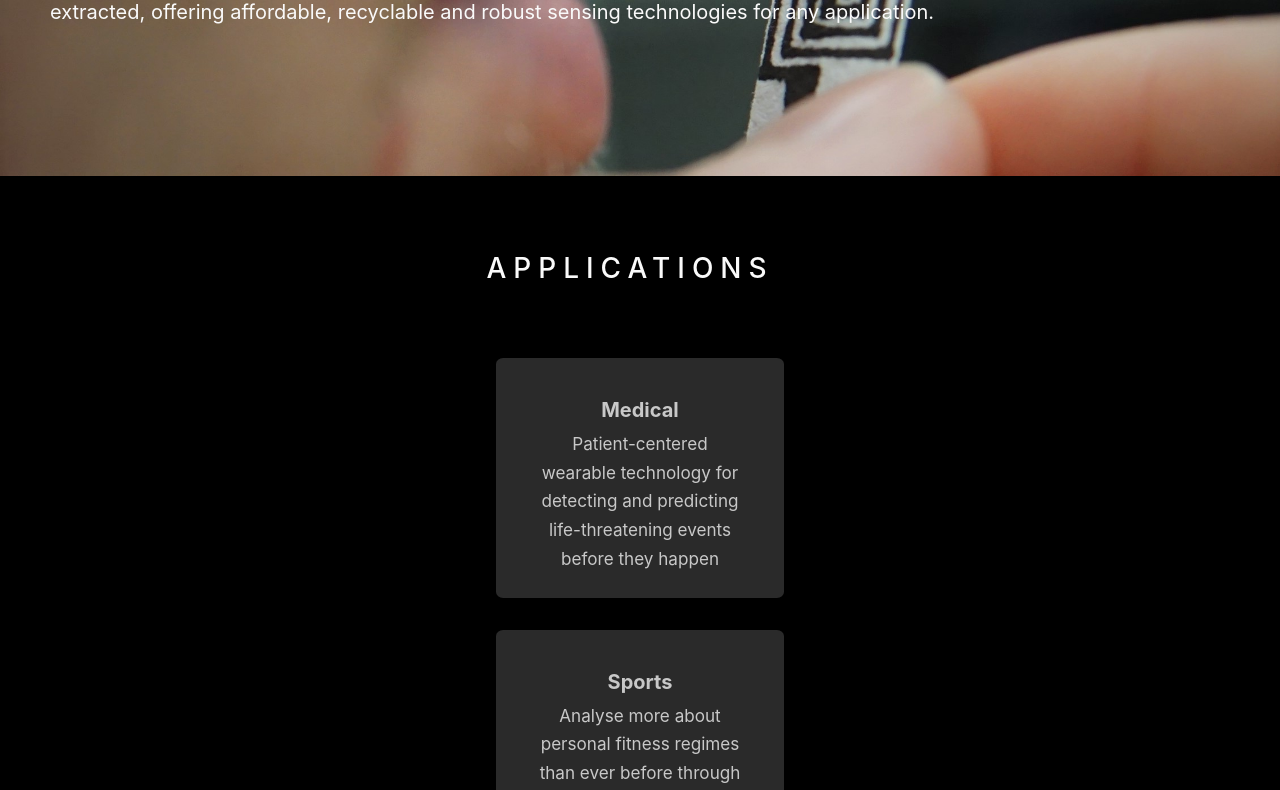
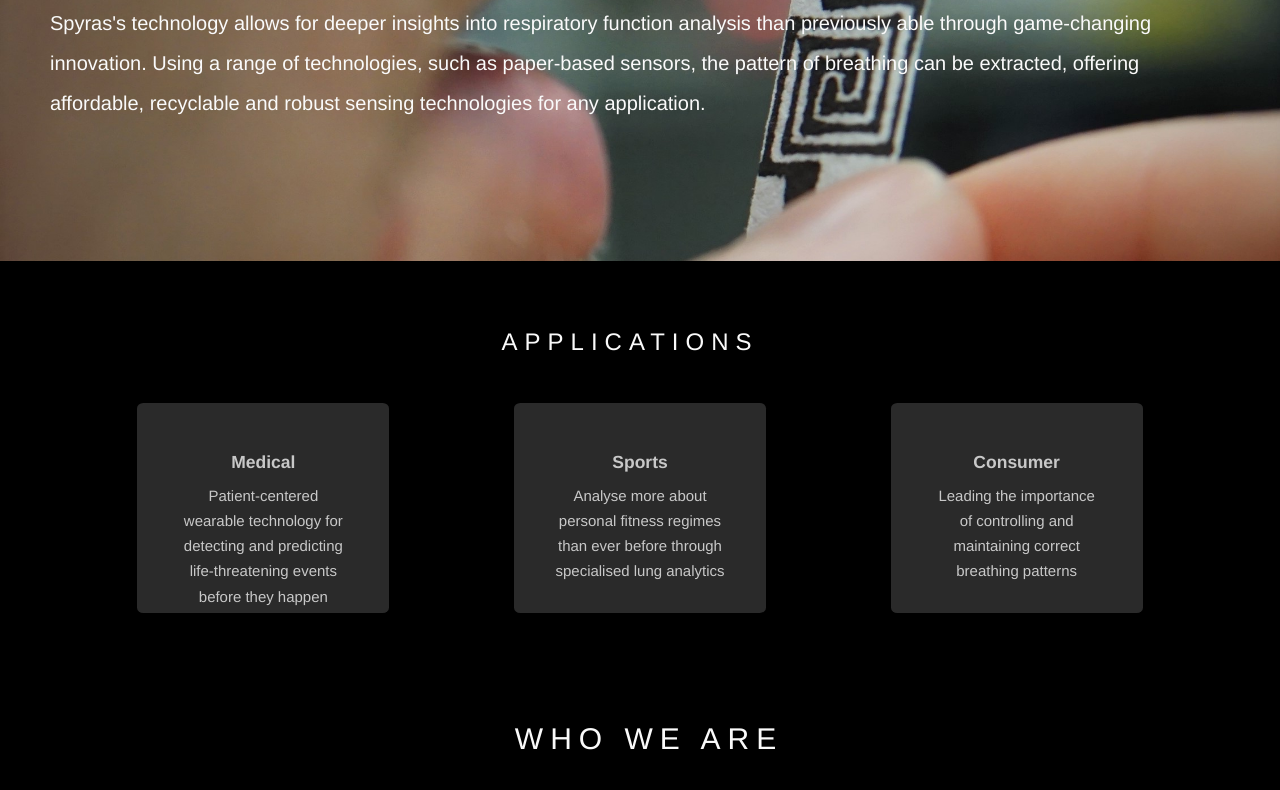
Before and after one commit to LibbyWin/Spyras_01, a plain HTML site: page index.html in a window 1280 px wide. Shown: the part 1902-2692 px from the top of the page. Drawn offline with nearby package versions, Linux system fonts and the light colour scheme.

Commit message:
Update index.html
added row to application bar

```diff
--- a/index.html
+++ b/index.html
@@ -2,20 +2,24 @@
 <html lang="en">
 
 <head>
-    <meta charset="utf-8">
-    <meta name="viewport" content="width=device-width, initial-scale=1, shrink-to-fit=no">
-    <meta http-equiv="X-UA-Compatible" content="ie=edge">
-    <link rel="stylesheet" type="text/css" href="https://cdnjs.cloudflare.com/ajax/libs/font-awesome/5.11.2/css/all.min.css">
+    <title>Spyras | Breathe Innovation</title>
+    <meta charset="UTF-8">
+    <meta name="viewport" content="width=device-width, initial-scale=1">
+    <link rel="stylesheet" href="https://use.fontawesome.com/releases/v5.1.1/css/all.css" integrity="sha384-O8whS3fhG2OnA5Kas0Y9l3cfpmYjapjI0E4theH4iuMD+pLhbf6JI0jIMfYcK3yZ" crossorigin="anonymous">
+    <link rel="stylesheet" href="https://cdnjs.cloudflare.com/ajax/libs/twitter-bootstrap/4.3.1/css/bootstrap.min.css">
     <link rel="stylesheet" href="https://stackpath.bootstrapcdn.com/bootstrap/4.3.1/css/bootstrap.min.css" integrity="sha384-ggOyR0iXCbMQv3Xipma34MD+dH/1fQ784/j6cY/iJTQUOhcWr7x9JvoRxT2MZw1T" crossorigin="anonymous">
-    <link rel="stylesheet" type="text/css" href="CSS/style.css">
-    <title>Spyras | Breathe Innovation</title>
+    <link rel="stylesheet" href="./libraries/bootstrap.min.css" type="text/css" />
+    <link rel="stylesheet" href="css/style.css" />
+    <style>
+    </style>
 </head>
+
 <body>
 
     <!--***************************** NAV BAR *************************-->
 
     <header>
-        <div class="container-navbar">
+        <div class="container navbar">
             <div class="topnav">
                 <a href="#home">Home</a>
                 <a href="#about">About</a>
@@ -53,9 +57,13 @@
 
     <section class="applications">
         <div class="container scroll-applications">
-            <h3>Applications</h3>
+            <div class="row">
+                <div class="col-12">
+                    <h3 class="app-section-header">Applications</h3>
                 </div>
-        <div class="col-sm-12 col-md-12 col-lg-4 cards">
+            </div>
+            <div class="row">
+                <div class="col-sm-12 col-lg-4 cards">
                     <div class="bg">
                         <div class="bg-body">
                             <h5 class="title">Medical</h5>
@@ -63,7 +71,7 @@
                         </div>
                     </div>
                 </div>
-        <div class="col-sm-12 col-md-12 col-lg-4 cards">
+                <div class="col-sm-12 col-lg-4 cards">
                     <div class="bg">
                         <div class="bg-body">
                             <h5 class="title">Sports</h5>
@@ -71,11 +79,13 @@
                         </div>
                     </div>
                 </div>
-        <div class="col-sm-12 col-md-12 col-lg-4 cards">
+                <div class="col-sm-12 col-lg-4 cards">
                     <div class="bg">
                         <div class="bg-body">
                             <h5 class="title">Consumer</h5>
                             <p class="applications-text">Leading the importance of controlling and maintaining correct breathing patterns</p>
+                        </div>
+                    </div>
                 </div>
             </div>
         </div>
@@ -138,9 +148,10 @@
             </div>
         </div>
     </footer>
-    <script src="https://code.jquery.com/jquery-3.3.1.slim.min.js" integrity="sha384-q8i/X+965DzO0rT7abK41JStQIAqVgRVzpbzo5smXKp4YfRvH+8abtTE1Pi6jizo" crossorigin="anonymous"></script>
-<script src="https://cdnjs.cloudflare.com/ajax/libs/popper.js/1.14.7/umd/popper.min.js" integrity="sha384-UO2eT0CpHqdSJQ6hJty5KVphtPhzWj9WO1clHTMGa3JDZwrnQq4sF86dIHNDz0W1" crossorigin="anonymous"></script>
-<script src="https://stackpath.bootstrapcdn.com/bootstrap/4.3.1/js/bootstrap.min.js" integrity="sha384-JjSmVgyd0p3pXB1rRibZUAYoIIy6OrQ6VrjIEaFf/nJGzIxFDsf4x0xIM+B07jRM" crossorigin="anonymous"></script>
+    <!-- JQuery for Navbar expansion/collapse & Modal popup -->
+    <script src="https://cdnjs.cloudflare.com/ajax/libs/jquery/3.4.1/jquery.slim.js"></script>
+    <script src="https://cdnjs.cloudflare.com/ajax/libs/popper.js/1.15.0/umd/popper.min.js"></script>
+    <script src="https://cdnjs.cloudflare.com/ajax/libs/twitter-bootstrap/4.3.1/js/bootstrap.min.js"></script>
 
 </body>
 
```
Lines whose indentation alone changed are shown as unchanged.
